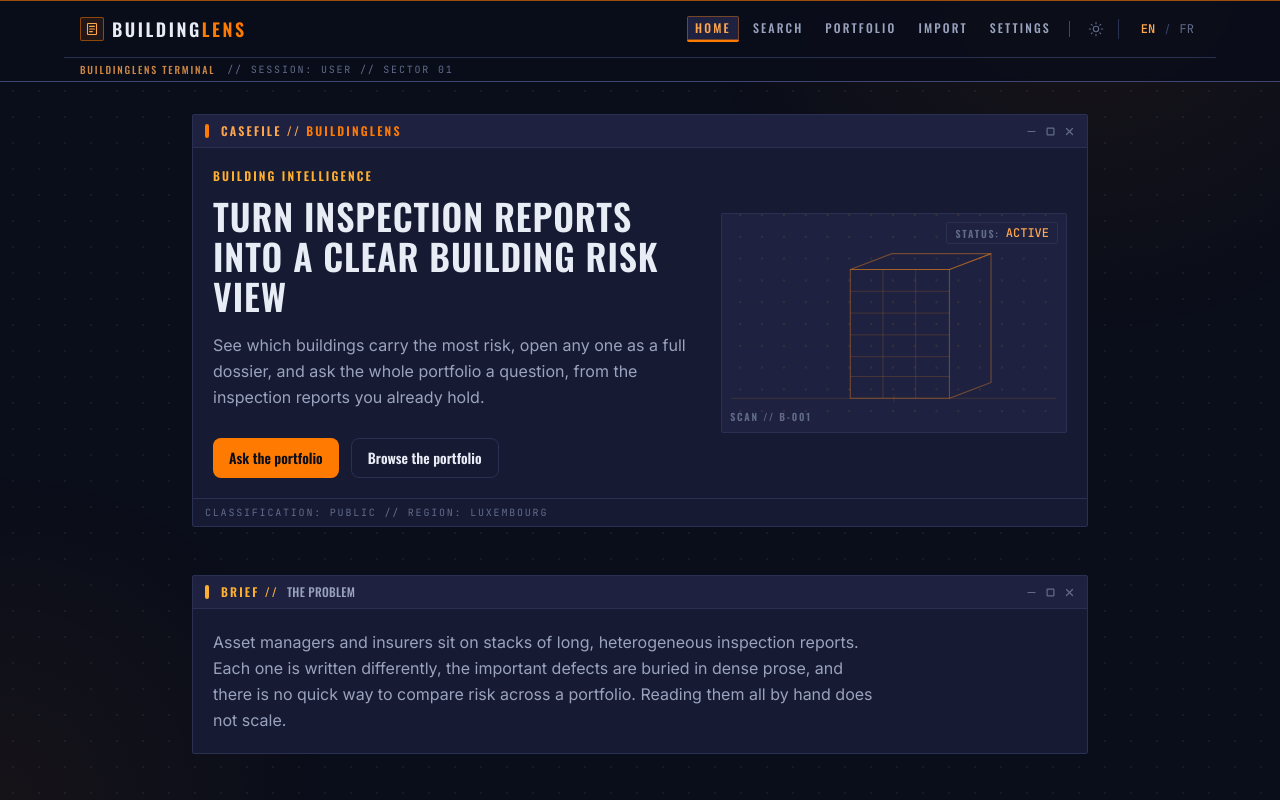
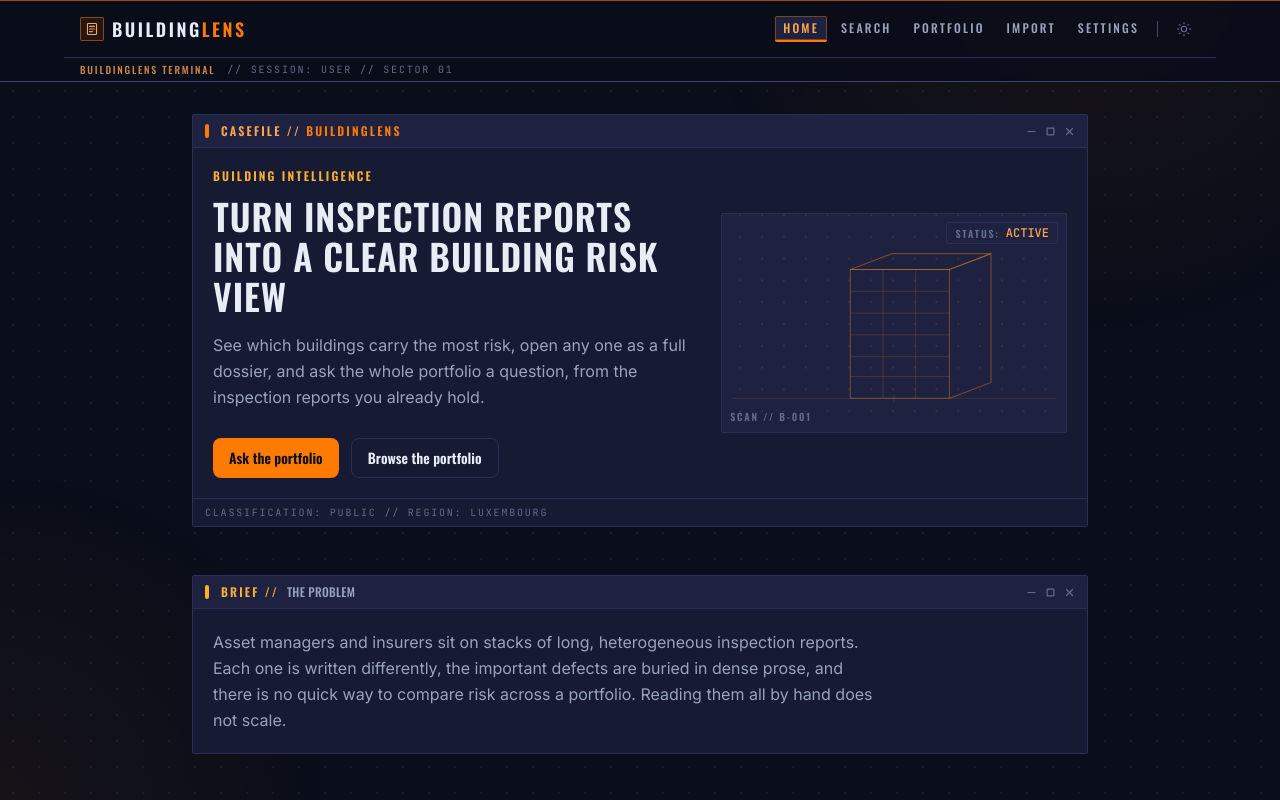
Before and after one commit to Bodirck/seco, a React (Vite) app in the folder web/: page / in a window 1280 px wide. Shown: the top 800 px of the page. Built offline with nearby package versions, Linux system fonts and the light colour scheme; no server answers.

Commit message:
Ship the web UI in English only
Remove the EN / FR language switcher from the header and initialise the
app in English, ignoring any previously stored language. The French
translations stay bundled so the switcher can be restored later, and the
README stays bilingual.

```diff
--- a/web/src/components/Layout.tsx
+++ b/web/src/components/Layout.tsx
@@ -1,15 +1,9 @@
 import { type ReactNode, useEffect, useState } from "react";
 import { useTranslation } from "react-i18next";
 import { Link, NavLink, useLocation } from "react-router-dom";
-import i18n from "../i18n";
 import { api } from "../api/client";
 import { Badge, Tooltip } from "./ui";
 import { useTheme } from "../theme/ThemeProvider";
-
-function setLang(lng: string) {
-  i18n.changeLanguage(lng);
-  localStorage.setItem("lang", lng);
-}
 
 /** Primary navigation, data driven so active state works for nested routes. */
 const NAV_ITEMS: { to: string; key: string }[] = [
@@ -113,45 +107,6 @@ function ThemeToggle() {
   );
 }
 
-function LangSwitcher() {
-  const { t } = useTranslation();
-  const currentLang = i18n.resolvedLanguage ?? i18n.language;
-
-  const langClass = (lng: string) =>
-    "rounded-md px-1.5 py-0.5 font-mono uppercase cursor-pointer transition-colors duration-150 " +
-    "focus:outline-none focus-visible:ring-2 focus-visible:ring-signal-400/70 " +
-    (currentLang === lng
-      ? "font-semibold text-signal-300"
-      : "text-fg-faint hover:text-fg");
-
-  return (
-    <div
-      className="flex items-center gap-1 border-l border-line pl-4 text-xs"
-      aria-label={t("common.language")}
-    >
-      <button
-        type="button"
-        onClick={() => setLang("en")}
-        aria-pressed={currentLang === "en"}
-        className={langClass("en")}
-      >
-        EN
-      </button>
-      <span className="text-line-strong" aria-hidden="true">
-        /
-      </span>
-      <button
-        type="button"
-        onClick={() => setLang("fr")}
-        aria-pressed={currentLang === "fr"}
-        className={langClass("fr")}
-      >
-        FR
-      </button>
-    </div>
-  );
-}
-
 /** Each top-level section maps to a sector number for the header status strip. */
 const SECTOR_BY_PATH: Record<string, string> = {
   "/": "01",
@@ -210,7 +165,6 @@ export default function Layout({ children }: { children: ReactNode }) {
             ))}
             <span aria-hidden="true" className="mx-1 h-4 w-px bg-line-strong" />
             <ThemeToggle />
-            <LangSwitcher />
           </nav>
         </div>
         {/* Faint technical sub-bar: decorative codes, chrome only. */}
--- a/web/src/i18n/index.ts
+++ b/web/src/i18n/index.ts
@@ -3,13 +3,15 @@ import { initReactI18next } from "react-i18next";
 import en from "./en.json";
 import fr from "./fr.json";
 
-// English is the default language; French is available via the switcher.
+// The UI ships in English only for now. The French resource stays bundled so the
+// switcher can be re-enabled later, but the app always initialises in English and
+// ignores any previously stored language.
 i18n.use(initReactI18next).init({
   resources: {
     en: { translation: en },
     fr: { translation: fr },
   },
-  lng: localStorage.getItem("lang") || "en",
+  lng: "en",
   fallbackLng: "en",
   interpolation: { escapeValue: false },
 });
```
